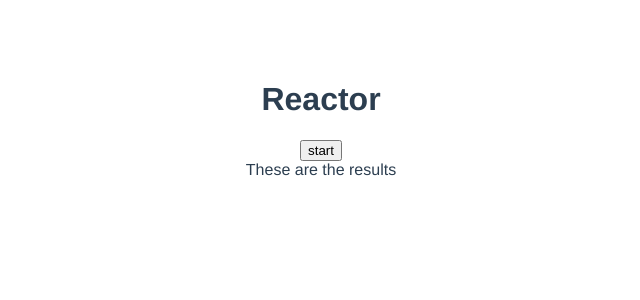
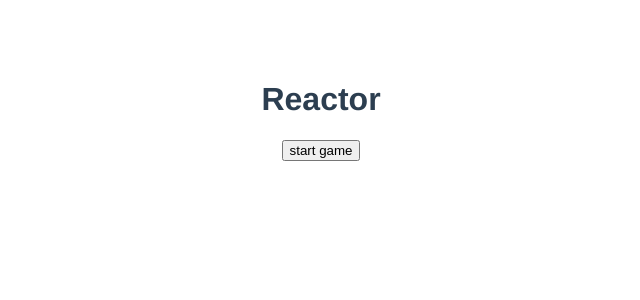
Before and after one commit to Grrrotbag/reactor, a Vue app: page / in a window 1280 px wide. Shown: the top 300 px of the page, without its empty margins (319-959 px from the left). Built offline with nearby package versions, Linux system fonts and the light colour scheme.

Commit message:
Functionailty complete

```diff
--- a/src/App.vue
+++ b/src/App.vue
@@ -1,8 +1,8 @@
 <template>
   <h1>Reactor</h1>
-  <button @click="start" :disabled="isPlaying">start</button>
-  <Block v-if="isPlaying" :delay="delay" />
-  <Results />
+  <button @click="start" :disabled="isPlaying">start game</button>
+  <Block v-if="isPlaying" :delay="delay" @end="end"/>
+  <Results v-if="showResults" :delay="delay" :score="score"/>
 </template>
 
 <script>
@@ -19,13 +19,21 @@ export default {
     return {
       delay: null,
       isPlaying: false,
+      score: null,
+      showResults: false
     };
   },
   methods: {
     start() {
       this.delay = 1000 + Math.random() * 6000;
       this.isPlaying = true;
+      this.showResults = false
     },
+    end(reactionTime) {
+      this.score = reactionTime
+      this.isPlaying = false
+      this.showResults = true
+    }
   },
 };
 </script>
--- a/src/components/Block.vue
+++ b/src/components/Block.vue
@@ -1,6 +1,6 @@
 <template>
   <div id="clickBlock" v-if="showBlock" @click="stopTimer">
-    I'm the click block
+    Click me as fast as you can!
   </div>
 </template>
 
@@ -23,6 +23,7 @@ export default {
     stopTimer() {
       clearInterval(this.timer);
       console.log("reaction time: ", this.reactionTime + "ms");
+      this.$emit('end', this.reactionTime)
     },
   },
   mounted() {
--- a/src/components/Results.vue
+++ b/src/components/Results.vue
@@ -1,11 +1,25 @@
 <template>
   <div>
-    These are the results
+    <h2>These are the results:</h2>
+    <ul>
+      <li>The box appeared after: <strong>{{ ((delay % 60000) / 1000).toFixed(2) }} seconds</strong></li>
+      <li>You reacted in <strong>{{score}}ms</strong>. That is <strong>{{ ((score % 60000) / 1000).toFixed(2) }} seconds</strong>.</li>
+    </ul>
   </div>
 </template>
 
 <script>
-export default {};
+export default {
+  name: 'Results',
+  props: ['delay', 'score'],
+  computed : {
+
+  }
+};
 </script>
 
-<style></style>
+<style>
+ul {
+  list-style-type: none;
+  }
+</style>
```
Also changed, not shown: 1 other file (tests, documents, lock files or other folders).
